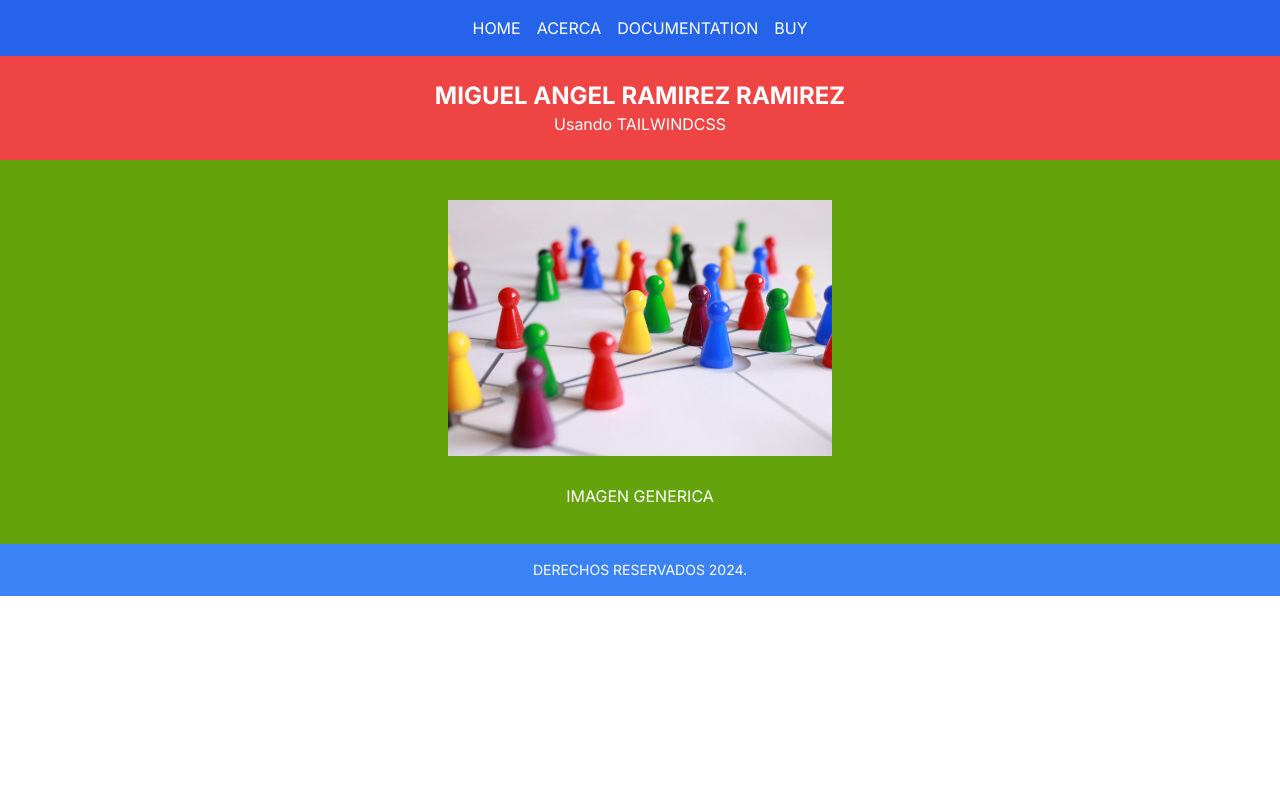
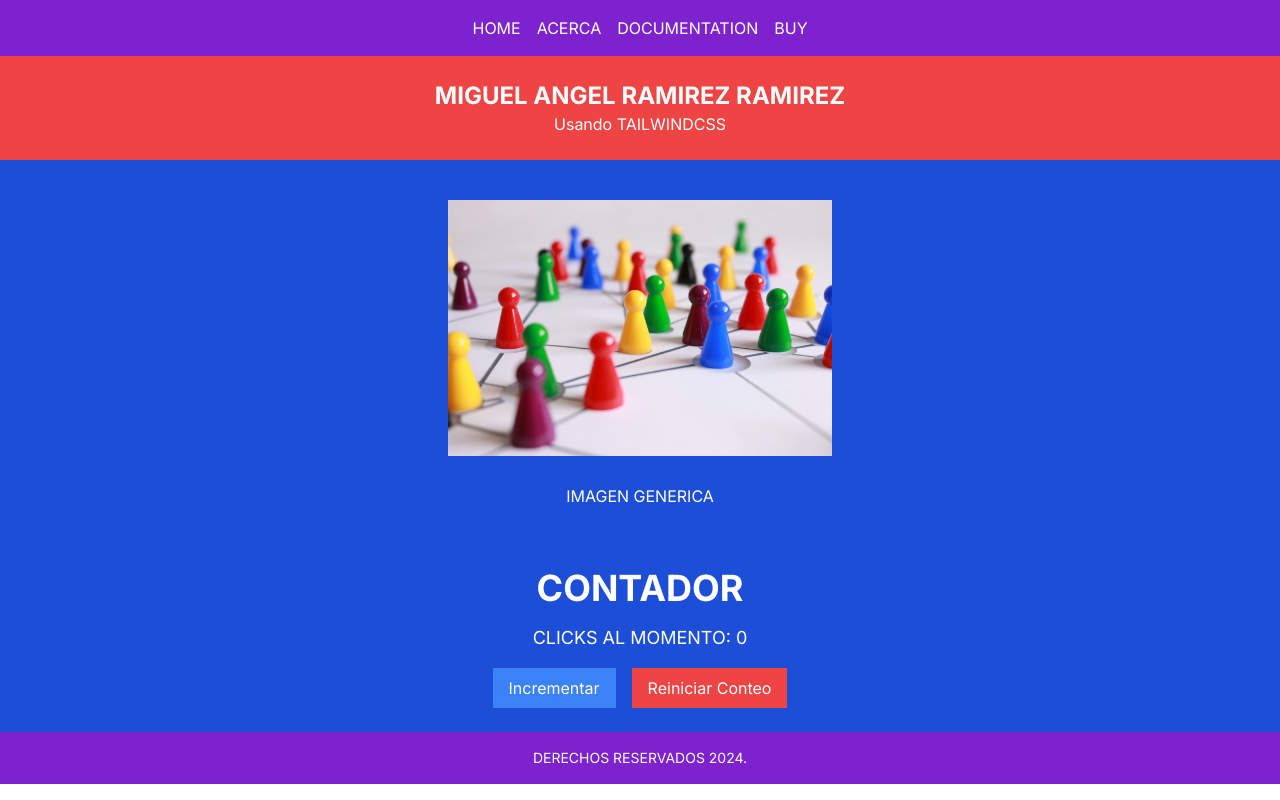
Before and after one commit to MigueDevp/firstAppNEXTjs, a Next.js app: page / in a window 1280 px wide. Built offline with nearby package versions, Linux system fonts and the light colour scheme.

Commit message:
uso de HUNK

```diff
--- /dev/null
+++ b/app/components/Counter.tsx
@@ -0,0 +1,37 @@
+"use client";
+import React, { useState } from 'react';
+
+const Counter = () => {
+  const [count, setCount] = useState(0);
+
+  const increment = () => {
+    setCount(count + 1);
+  };
+
+  const reset = () => {
+    setCount(0);
+  };
+
+  return (
+    <div className="bg-blue-700 p-6 text-white flex flex-col items-center">
+      <h2 className="text-4xl font-bold mb-4">CONTADOR</h2>
+      <p className="text-lg">CLICKS AL MOMENTO:  {count}</p>
+      <div className="mt-4">
+        <button
+          onClick={increment}
+          className="bg-blue-500 text-white px-4 py-2 mr-4"
+        >
+          Incrementar
+        </button>
+        <button
+          onClick={reset}
+          className="bg-red-500 text-white px-4 py-2"
+        >
+          Reiniciar Conteo
+        </button>
+      </div>
+    </div>
+  );
+};
+
+export default Counter;
--- a/app/components/Footer.tsx
+++ b/app/components/Footer.tsx
@@ -1,6 +1,6 @@
 const FooterCom = () => {
     return (
-        <footer className="bg-blue-500 text-white p-4 text-center">
+        <footer className="bg-purple-700 text-white p-4 text-center">
             <p className="text-sm">DERECHOS RESERVADOS 2024.</p>
          </footer>
 
--- a/app/components/Navigation.tsx
+++ b/app/components/Navigation.tsx
@@ -1,7 +1,7 @@
 import Link from 'next/link'
 export default function Navegation() {
   return (
-    <nav className="bg-blue-600 p-4">
+    <nav className="bg-purple-700 p-4">
        <div className="container mx-auto flex items-center justify-center">
           <div className="space-x-4">
               <Link href="/" className='text-white hover:text-gray-700'>HOME</Link>
@@ -14,23 +14,3 @@ export default function Navegation() {
   )
 
 }
-// const Navegation = () => {
-//     return (
-//     <nav className="bg-blue-600 p-4">
-//       <div className="container mx-auto flex items-center justify-center">
-//         <div className="space-x-4">
-//           <a href="./" className="text-white hover:text-gray-700">HOME</a>
-
-//           <a href="./acerca" className="text-white hover:text-gray-700">ABOUT</a>
-//           <a href="#" className="text-white hover:text-gray-700">DOCUMENTATION</a>
-//           <a href="#" className="text-white hover:text-gray-700">EXPERIENCES</a>
-//           <a href="#" className="text-white hover:text-gray-700">BUY</a>
-//         </div>
-//       </div>
-//     </nav>
-//     );
-
-// }
-
-
-// export default Navegation;
--- a/app/layout.tsx
+++ b/app/layout.tsx
@@ -5,6 +5,7 @@ import "../styles/tailwind.css";
 import { setHeapSnapshotNearHeapLimit } from "v8";
 import Navegation from "./components/Navigation";
 import FooterCom from "./components/Footer";
+
 
 
 const inter = Inter({ subsets: ["latin"] });
@@ -22,6 +23,7 @@ export default function RootLayout({
     <html lang="en">
       <body className={inter.className}>
         <Navegation></Navegation>
+
         {children}</body>
         <FooterCom></FooterCom>
     </html>
--- a/app/page.tsx
+++ b/app/page.tsx
@@ -1,5 +1,8 @@
+// app/pages/Home.tsx
 import styles from "@/styles/index.module.css";
-import Navegation from "./components/Navigation";
+import Counter from './components/Counter';
+import Head from 'next/head';
+
 export default function Home() {
   return (
     <main>
@@ -7,10 +10,11 @@ export default function Home() {
         <h2 className="text-2xl font-bold">MIGUEL ANGEL RAMIREZ RAMIREZ</h2>
         <p>Usando TAILWINDCSS</p>
       </div>
-        <div className="bg-lime-600 p-6 text-white flex flex-col items-center">
-          <img src="/images/pexels-pixabay-163064.jpg" alt="IMAGEN GENERICA" className="my-4 w-96 h-400 object-cover" />
-          <p className="my-3">IMAGEN GENERICA</p>
-        </div>
+      <div className="bg-blue-700 p-6 text-white flex flex-col items-center">
+        <img src="/images/pexels-pixabay-163064.jpg" alt="IMAGEN GENERICA" className="my-4 w-96 h-400 object-cover" />
+        <p className="my-3">IMAGEN GENERICA</p>
+      </div>
+      <Counter />
     </main>
   );
 }
```
